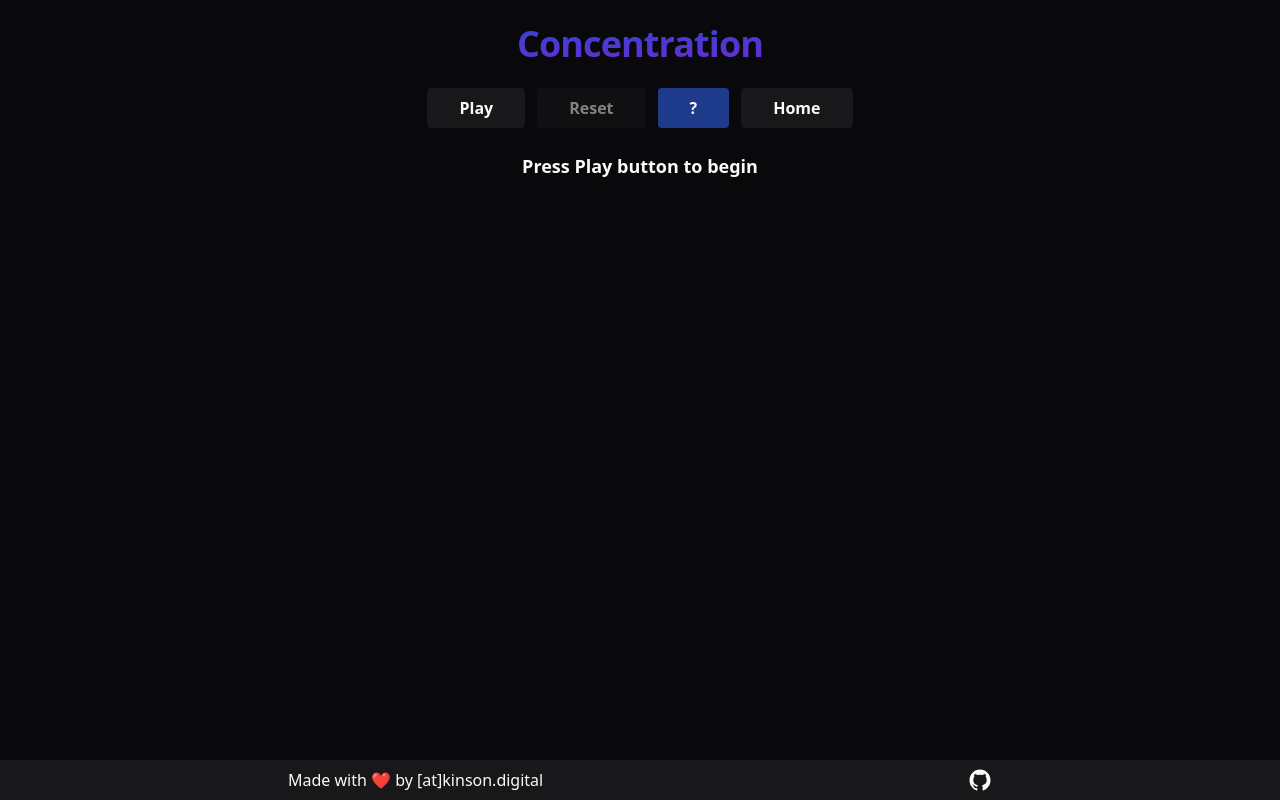
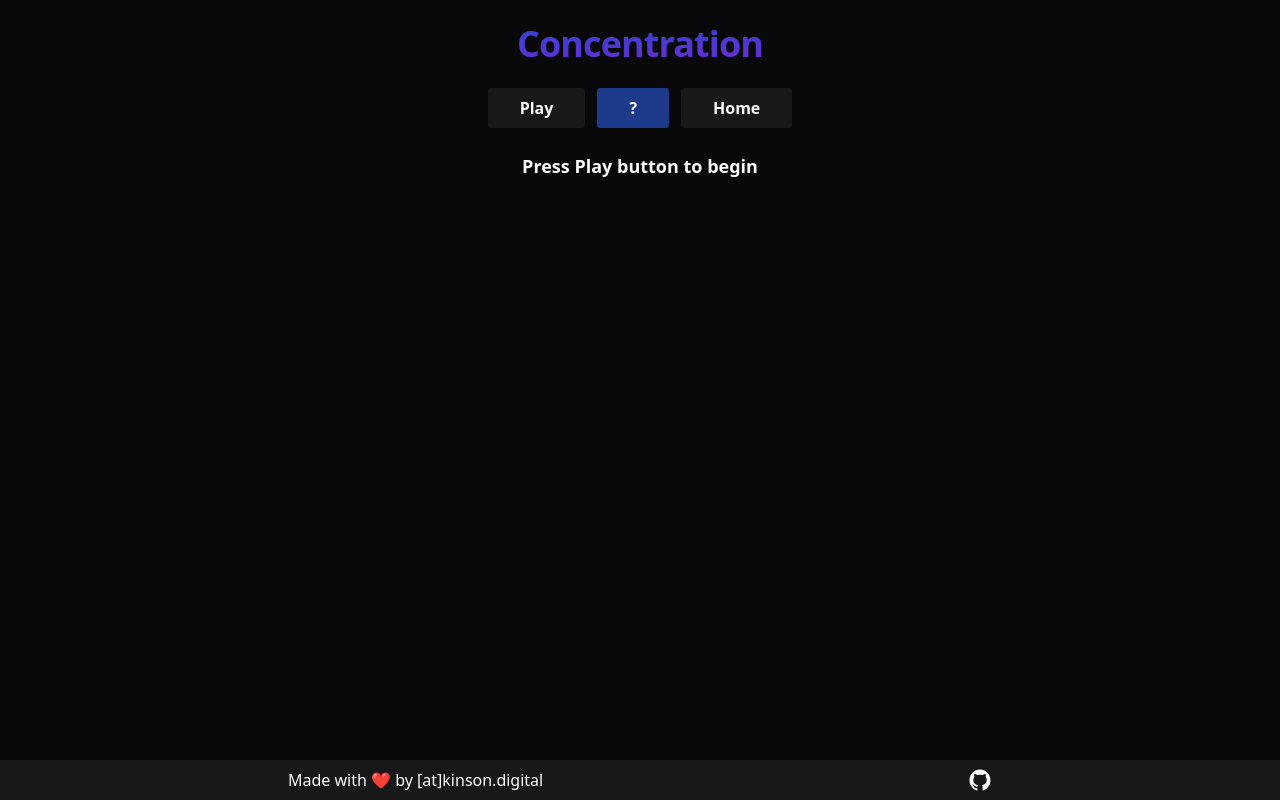
Before and after one commit to RickyAtkinson/react-arcade, a React (Vite) app: page /concentration in a window 1280 px wide. Built offline with nearby package versions, Linux system fonts and the light colour scheme.

Commit message:
Remove bugged reset button from Concentration

```diff
--- a/src/Concentration.tsx
+++ b/src/Concentration.tsx
@@ -46,10 +46,10 @@ export default function Snake() {
     setGameDeck([]);
   }
 
-  function resetGame() {
-    quitGame();
-    startGame();
-  }
+  // function resetGame() {
+  //   quitGame();
+  //   startGame();
+  // }
 
   return (
     <>
@@ -64,9 +64,9 @@ export default function Snake() {
           >
             {isGamePlaying ? "Quit" : "Play"}
           </Button>
-          <Button disabled={!isGamePlaying} hover="red" onClick={resetGame}>
-            Reset
-          </Button>
+          {/* <Button disabled={!isGamePlaying} hover="red" onClick={resetGame}> */}
+          {/*   Reset */}
+          {/* </Button> */}
           <Button
             color="blue"
             hover="blue"
```
